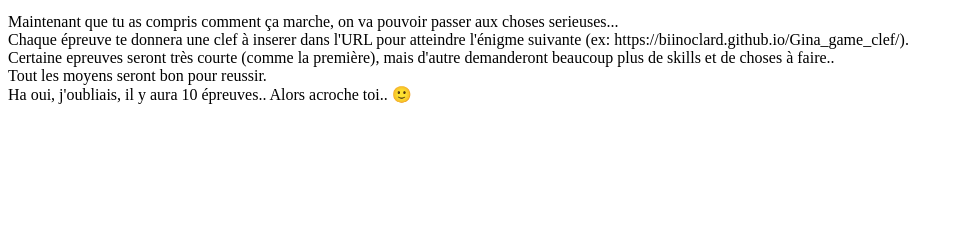
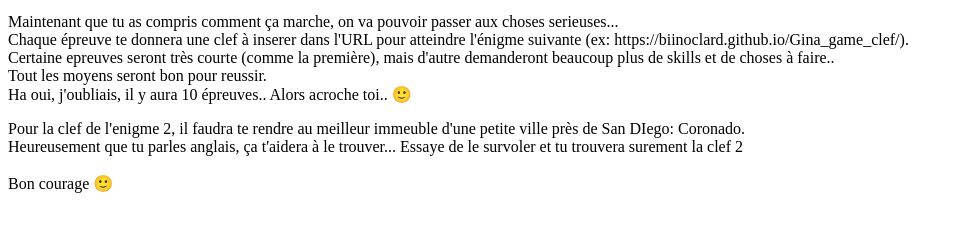
Before and after one commit to biinoclard/Gina_game_Epreuve_2, a plain HTML site: page index.html in a window 1280 px wide. Shown: the part 101-332 px from the top of the page, without its empty margins (0-963 px from the left). Drawn offline with Linux system fonts and the light colour scheme.

Commit message:
Update index.html

```diff
--- a/index.html
+++ b/index.html
@@ -17,7 +17,10 @@
         Tout les moyens seront bon pour reussir.<br />
         Ha oui, j'oubliais, il y aura 10 épreuves.. Alors acroche toi.. 🙂</p>
 
-    <p>		</p>
+    <p>	Pour la clef de l'enigme 2, il faudra te rendre au meilleur immeuble d'une petite ville près de San DIego: Coronado.	<br />
+    Heureusement que tu parles anglais, ça t'aidera à le trouver... Essaye de le survoler et tu trouvera surement la clef 2 <br />
+    <br />
+    Bon courage 🙂</p>
 
     <p> </p>
 </body>
```
